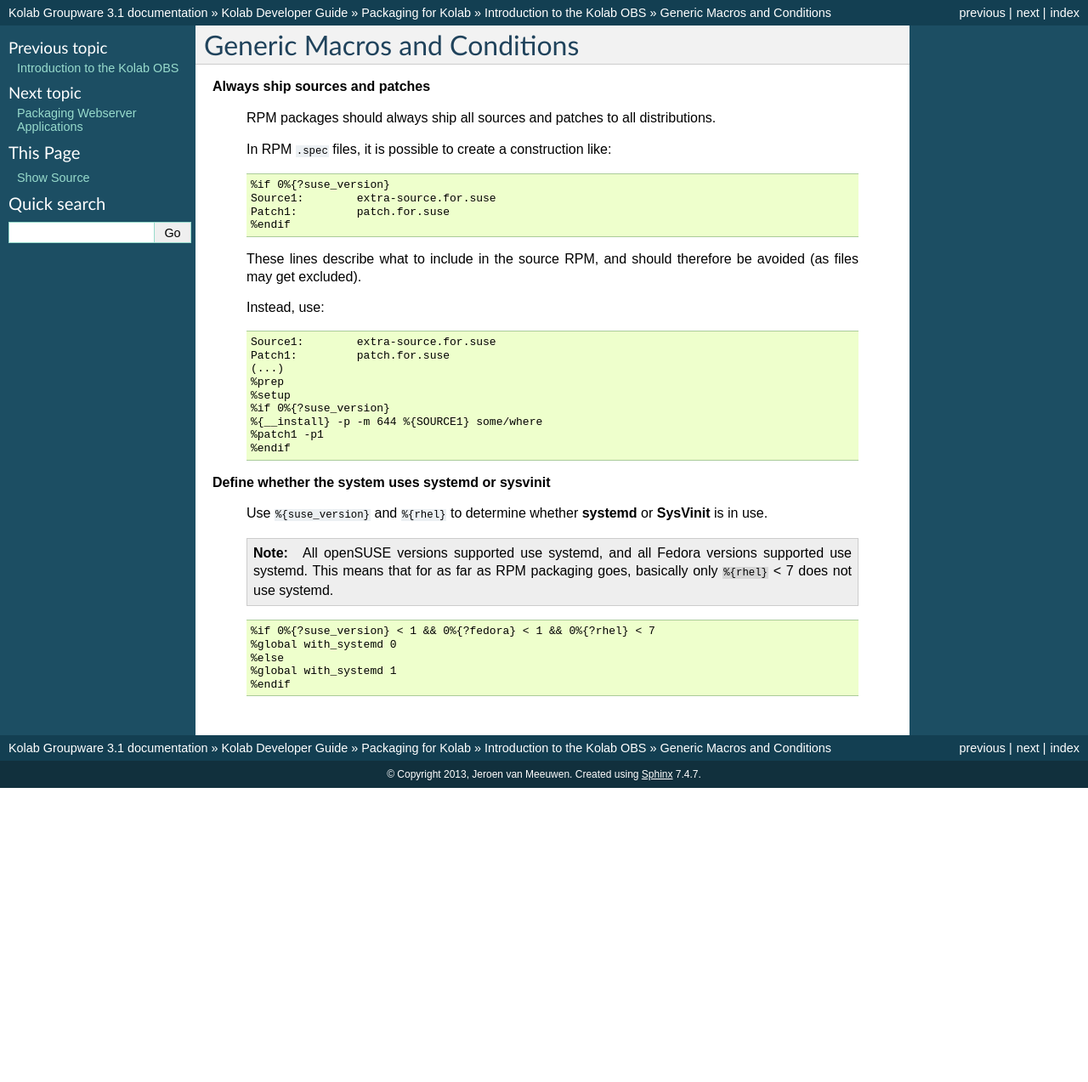
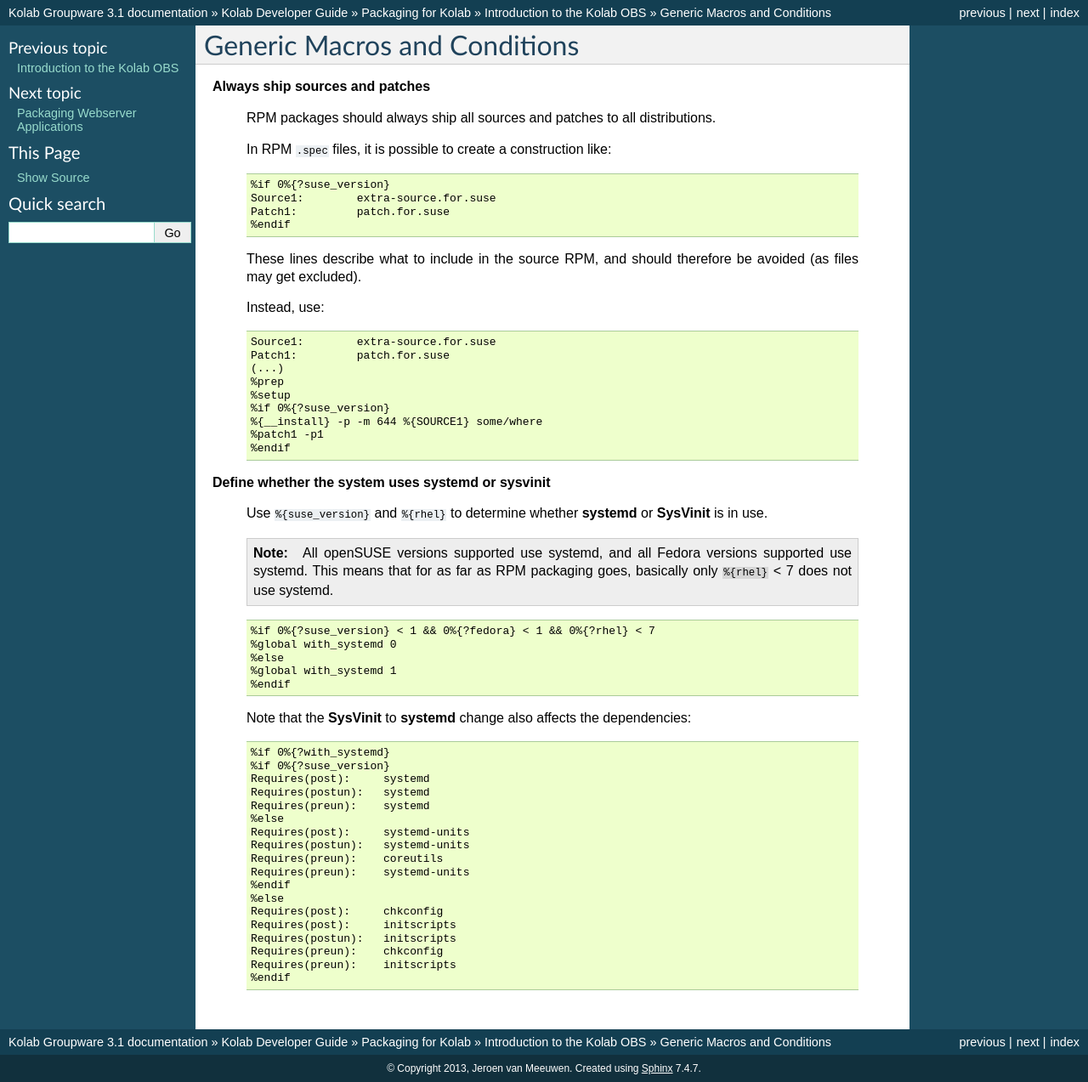
Before and after one commit to kanarip/kolab-docs, a Sphinx documentation site: the page built from source/developer-guide/packaging/obs-for-kolab/generic-macros-and-conditions.rst, in a window 1280 px wide. Shown: the whole page at 85% size. Built offline with Sphinx 7.4.7, drawn with Linux system fonts in a browser that asks for light colours; before the commit the page ends 927 px from its top, so only the background shows below that.

Commit message:
Add generic macro use for systemd / systemd-units dependencies

```diff
--- a/source/developer-guide/packaging/obs-for-kolab/generic-macros-and-conditions.rst
+++ b/source/developer-guide/packaging/obs-for-kolab/generic-macros-and-conditions.rst
@@ -51,3 +51,27 @@
         %else
         %global with_systemd 1
         %endif
+
+    Note that the **SysVinit** to **systemd** change also affects the
+    dependencies:
+
+    .. parsed-literal::
+
+        %if 0%{?with_systemd}
+        %if 0%{?suse_version}
+        Requires(post):     systemd
+        Requires(postun):   systemd
+        Requires(preun):    systemd
+        %else
+        Requires(post):     systemd-units
+        Requires(postun):   systemd-units
+        Requires(preun):    coreutils
+        Requires(preun):    systemd-units
+        %endif
+        %else
+        Requires(post):     chkconfig
+        Requires(post):     initscripts
+        Requires(postun):   initscripts
+        Requires(preun):    chkconfig
+        Requires(preun):    initscripts
+        %endif
```
